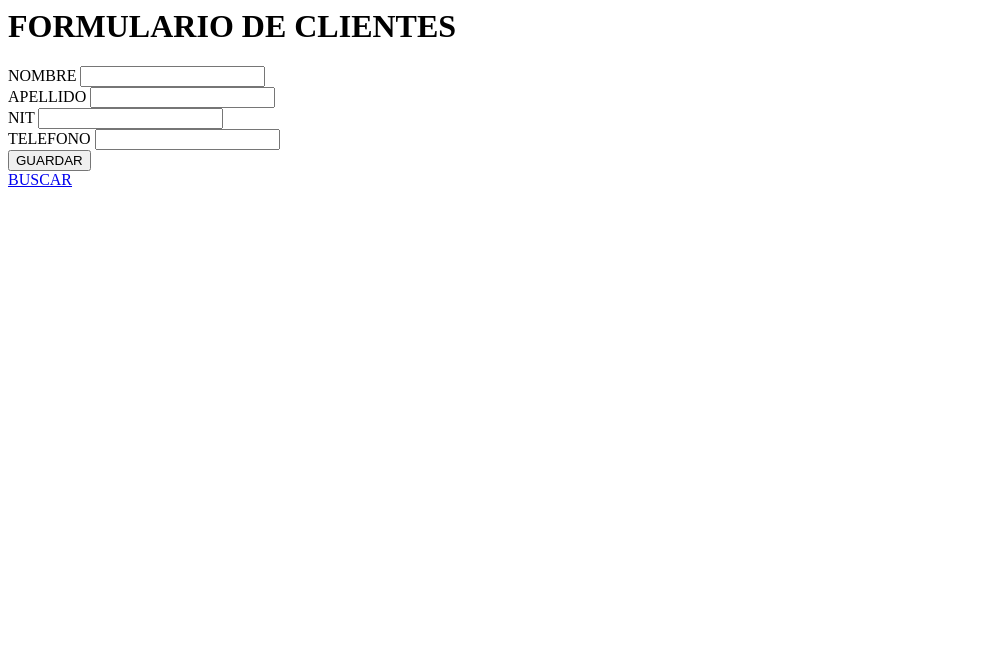
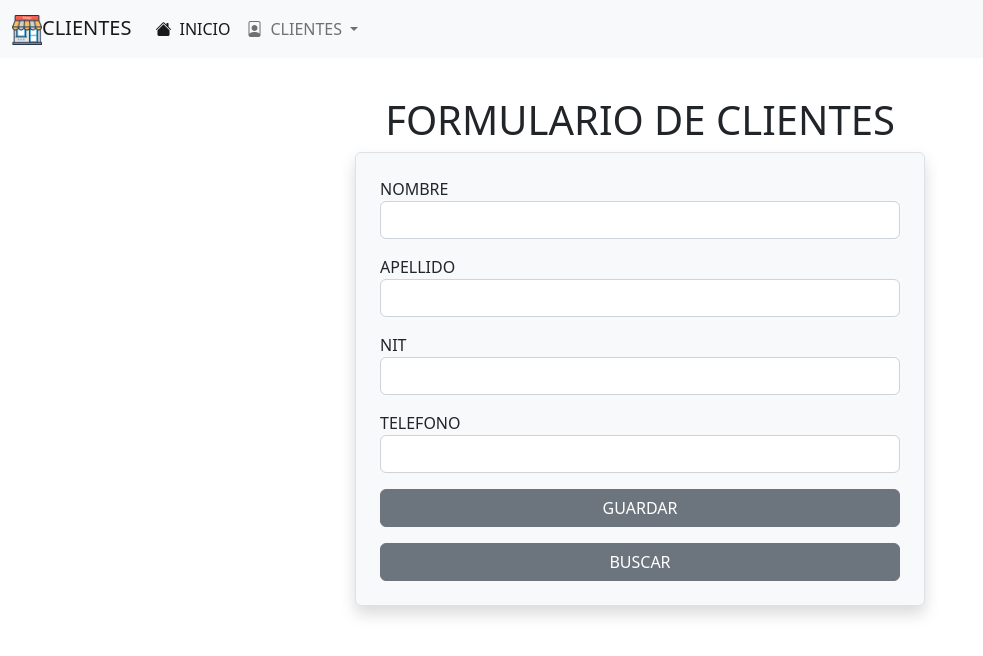
Before and after one commit to Frankd11366/EXERCISE_CRUD_PHP_RIVAS, a PHP site: page /cliente/index.php in a window 1280 px wide. Shown: the top 656 px of the page, without its empty margins (0-983 px from the left). Run offline with PHP 8.4, Linux system fonts and the light colour scheme.

Commit message:
actualizacion de modificar datos

```diff
--- a/controladores/cliente/guardar.php
+++ b/controladores/cliente/guardar.php
@@ -55,7 +55,7 @@ include_once '../../vistas/templates/header.php'; ?>
 </div>
 <div class="row justify-content-center">
     <div class="col-lg-6">
-        <a href="../../vistas/clientes/index.php" class="btn btn-primary w-100">Volver al formulario</a>
+        <a href="../../vistas/cliente/index.php" class="btn btn-primary w-100">Volver al formulario</a>
     </div>
 </div>
 
--- a/modelos/Cliente.php
+++ b/modelos/Cliente.php
@@ -23,7 +23,7 @@ class Cliente extends Conexion{
 
       // METODO PARA INSERTAR
       public function guardar(){
-        $sql = "INSERT into clientes (cli_nombre,
+        $sql = "INSERT into cliente (cli_nombre,
          cli_apellido, cli_nit, cli_telefono) values ('$this->cli_nombre',
          '$this->cli_apellido', '$this->cli_nit', '$this->cli_telefono')";
         $resultado = $this->ejecutar($sql);
--- a/vistas/cliente/index.php
+++ b/vistas/cliente/index.php
@@ -1,6 +1,6 @@
 <?php
 
-include_once '../../vistas/templates/footer.php'; ?>
+include_once '../../vistas/templates/header.php'; ?>
 
 <h1 class="text-center">FORMULARIO DE CLIENTES</h1>
 <div class="row justify-content-center">
--- a/vistas/templates/header.php
+++ b/vistas/templates/header.php
@@ -1,13 +1,13 @@
 <!DOCTYPE html>
-<html lang="en">
+<html lang="es">
 <head>
     <meta charset="UTF-8">
     <meta name="viewport" content="width=device-width, initial-scale=1.0">
     <link rel="stylesheet" href="https://cdn.jsdelivr.net/npm/bootstrap@5.2.3/dist/css/bootstrap.min.css">
     <link rel="stylesheet" href="https://cdn.jsdelivr.net/npm/bootstrap-icons@1.11.3/font/bootstrap-icons.min.css">
-    <link rel="shortcut icon" href="/crud_2024/src/images/logo.png" type="image/x-icon">
-    <title>TiendaAPP</title>
+    <link rel="shortcut icon" href="../../src/images/logo.png" type="image/x-icon">
+    <title>CLIENTES</title>
 </head>
 <body>
-<?php include_once 'navbar.php'?>
+<?php include_once '../templates/navbar.php'?>
 <div class="container mt-5 pt-5">
--- a/vistas/templates/navbar.php
+++ b/vistas/templates/navbar.php
@@ -15,7 +15,7 @@
           </a>
           <ul class="dropdown-menu">
             <li><a class="dropdown-item" href="../../vistas/cliente/index.php"><i class="bi bi-plus-circle me-2"></i>CREAR</a></li>
-            <li><a class="dropdown-item" href="../cliente/buscar.php"><i class="bi bi-search me-2"></i>BUSCAR</a></li>
+            <li><a class="dropdown-item" href="../../vistas/cliente/buscar.php"><i class="bi bi-search me-2"></i>BUSCAR</a></li>
           </ul>
         </li>
     </div>
```
